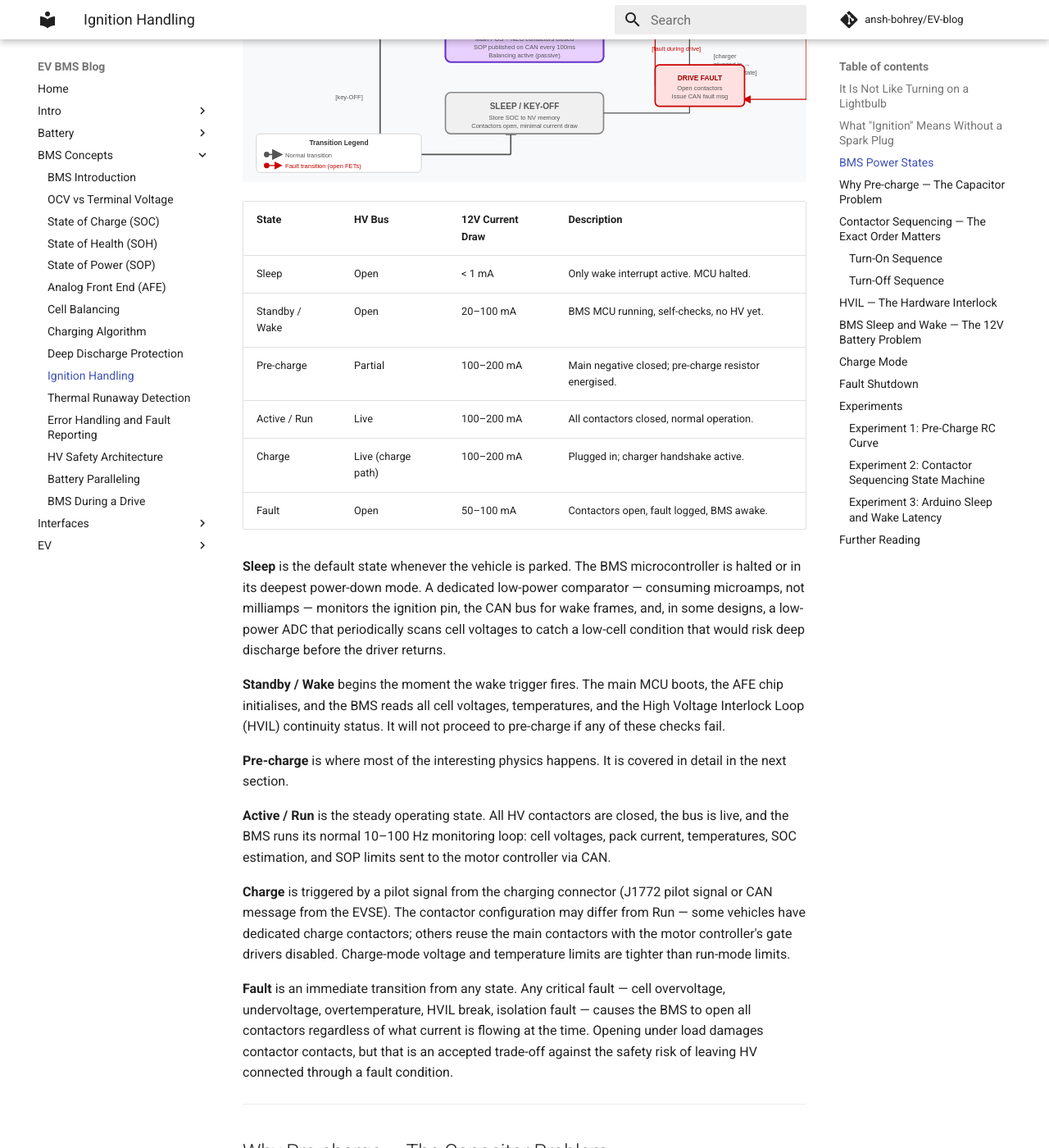
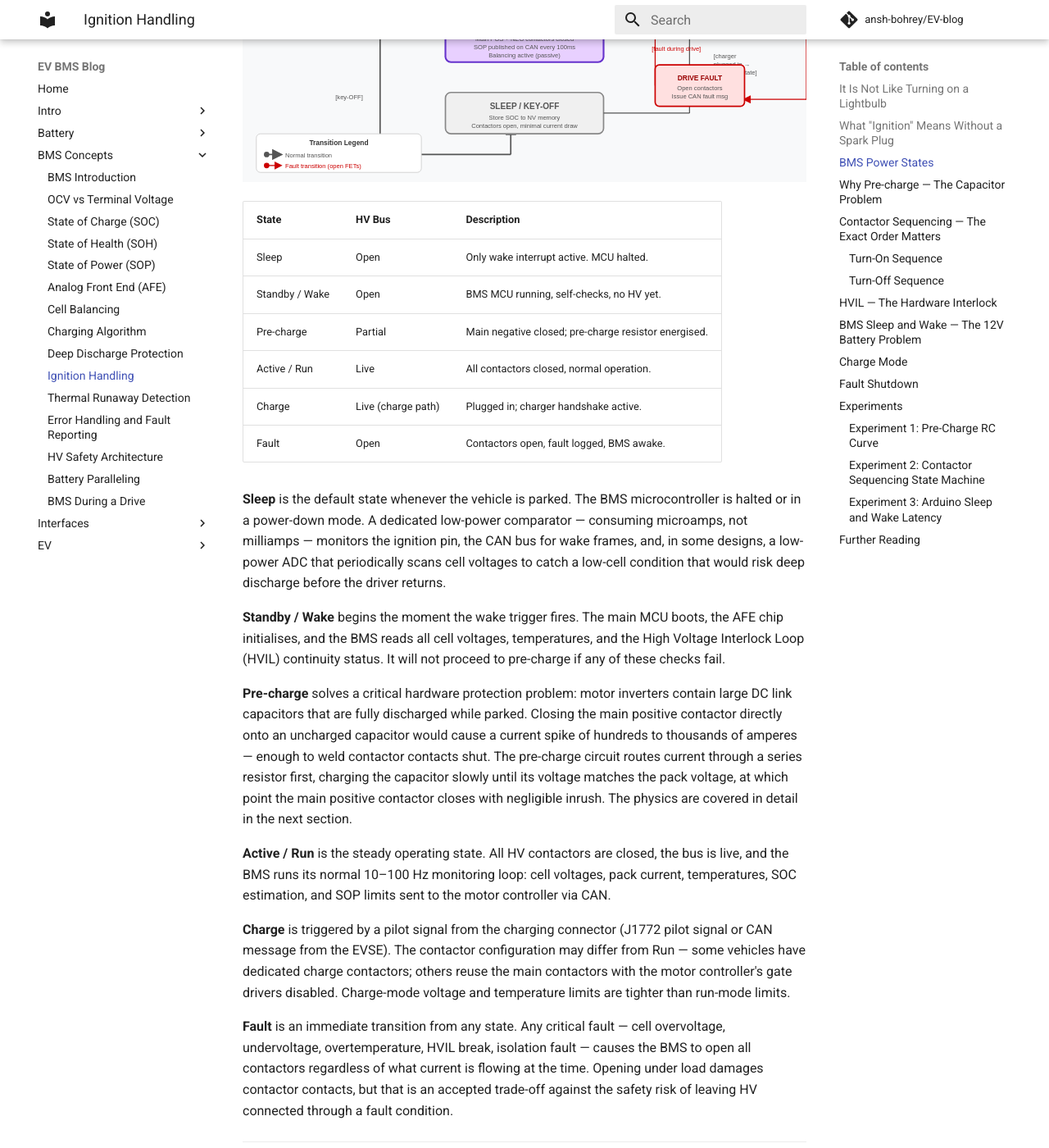
Before and after one commit to ansh-bohrey/EV-blog, an MkDocs documentation site: the page built from claude_blog/bms_concepts/ignition-handling.md, in a window 1280 px wide and 1400 px high, scrolled down 1709 px. Shown: the whole window at 82% size. Built offline with MkDocs 1.6.1 and Material for MkDocs 9.7.7, drawn with Linux system fonts in a browser that asks for light colours; comment, search, counter and statistics services are not loaded.

Commit message:
ignition-handling: editorial fixes to BMS power states section
- Remove 12V current draw column from state table
- Correct Sleep state description: "power-down mode" not "deepest power-down mode" (deepest is reserved for undervoltage/deep discharge)
- Expand Pre-charge paragraph with one-line explanation of the capacitor inrush problem instead of bare forward reference

Co-Authored-By: Claude Sonnet 4.6 <noreply@anthropic.com>

```diff
--- a/claude_blog/bms_concepts/ignition-handling.md
+++ b/claude_blog/bms_concepts/ignition-handling.md
@@ -33,20 +33,20 @@ The BMS does not have two states (on and off). It has a state machine with at le
 
 ![BMS state machine: Sleep → Standby → Pre-charge → Active/Run → Charge → Fault](../assets/bms-concepts/bms-state-machine.svg)
 
-| State | HV Bus | 12V Current Draw | Description |
-|---|---|---|---|
-| Sleep | Open | < 1 mA | Only wake interrupt active. MCU halted. |
-| Standby / Wake | Open | 20–100 mA | BMS MCU running, self-checks, no HV yet. |
-| Pre-charge | Partial | 100–200 mA | Main negative closed; pre-charge resistor energised. |
-| Active / Run | Live | 100–200 mA | All contactors closed, normal operation. |
-| Charge | Live (charge path) | 100–200 mA | Plugged in; charger handshake active. |
-| Fault | Open | 50–100 mA | Contactors open, fault logged, BMS awake. |
+| State | HV Bus | Description |
+|---|---|---|
+| Sleep | Open | Only wake interrupt active. MCU halted. |
+| Standby / Wake | Open | BMS MCU running, self-checks, no HV yet. |
+| Pre-charge | Partial | Main negative closed; pre-charge resistor energised. |
+| Active / Run | Live | All contactors closed, normal operation. |
+| Charge | Live (charge path) | Plugged in; charger handshake active. |
+| Fault | Open | Contactors open, fault logged, BMS awake. |
 
-**Sleep** is the default state whenever the vehicle is parked. The BMS microcontroller is halted or in its deepest power-down mode. A dedicated low-power comparator — consuming microamps, not milliamps — monitors the ignition pin, the CAN bus for wake frames, and, in some designs, a low-power ADC that periodically scans cell voltages to catch a low-cell condition that would risk deep discharge before the driver returns.
+**Sleep** is the default state whenever the vehicle is parked. The BMS microcontroller is halted or in a power-down mode. A dedicated low-power comparator — consuming microamps, not milliamps — monitors the ignition pin, the CAN bus for wake frames, and, in some designs, a low-power ADC that periodically scans cell voltages to catch a low-cell condition that would risk deep discharge before the driver returns.
 
 **Standby / Wake** begins the moment the wake trigger fires. The main MCU boots, the AFE chip initialises, and the BMS reads all cell voltages, temperatures, and the High Voltage Interlock Loop (HVIL) continuity status. It will not proceed to pre-charge if any of these checks fail.
 
-**Pre-charge** is where most of the interesting physics happens. It is covered in detail in the next section.
+**Pre-charge** solves a critical hardware protection problem: motor inverters contain large DC link capacitors that are fully discharged while parked. Closing the main positive contactor directly onto an uncharged capacitor would cause a current spike of hundreds to thousands of amperes — enough to weld contactor contacts shut. The pre-charge circuit routes current through a series resistor first, charging the capacitor slowly until its voltage matches the pack voltage, at which point the main positive contactor closes with negligible inrush. The physics are covered in detail in the next section.
 
 **Active / Run** is the steady operating state. All HV contactors are closed, the bus is live, and the BMS runs its normal 10–100 Hz monitoring loop: cell voltages, pack current, temperatures, SOC estimation, and SOP limits sent to the motor controller via CAN.
 
```
